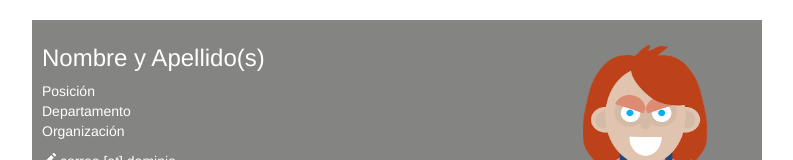
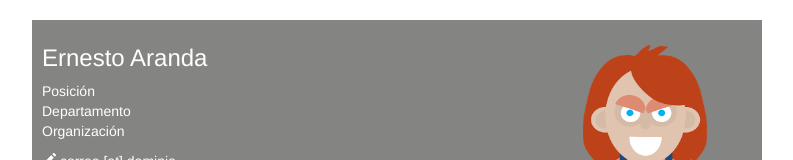
Before and after one commit to ernesto-aranda-dev/ernesto-aranda-dev.github.io, a plain HTML site: page index.html in a window 1280 px wide. Shown: the top 160 px of the page, without its empty margins (243-1036 px from the left). Drawn offline with nearby package versions, Linux system fonts and the light colour scheme.

Commit message:
Versión personalizada 1

```diff
--- a/index.html
+++ b/index.html
@@ -5,10 +5,10 @@
     <meta charset="utf-8">
     <meta name="description" content="Página de ejemplo del MOOC de LINUX - UPM.">
     <!--Sustituir por los datos del alumno-->
-    <meta name="author" content="Nombre y Apellido(s)">
+    <meta name="author" content="Ernesto Aranda">
 
     <!--Sustituir por los datos del alumno-->
-    <title>Nombre y Apellido(s)</title>
+    <title>Ernesto Aranda</title>
 
     <link href="css/bootstrap.min.css" rel="stylesheet">
     <link href="css/style.css" rel="stylesheet">
@@ -17,7 +17,7 @@
   <body>
     <div class="container header-bar">
       <!--Sustituir por los datos del alumno-->
-      <h3>Nombre y Apellido(s) <span><img style="width: 214px; height: 164px;" class='img-circle' alt="Nombre y Apellido(s)" src="img/foto.png" align="right"></span></h3>
+      <h3>Ernesto Aranda<span><img style="width: 214px; height: 164px;" class='img-circle' alt="Nombre y Apellido(s)" src="img/foto.png" align="right"></span></h3>
       <p>
         <!--Sustituir por los datos del alumno-->
         Posición<br>
```
